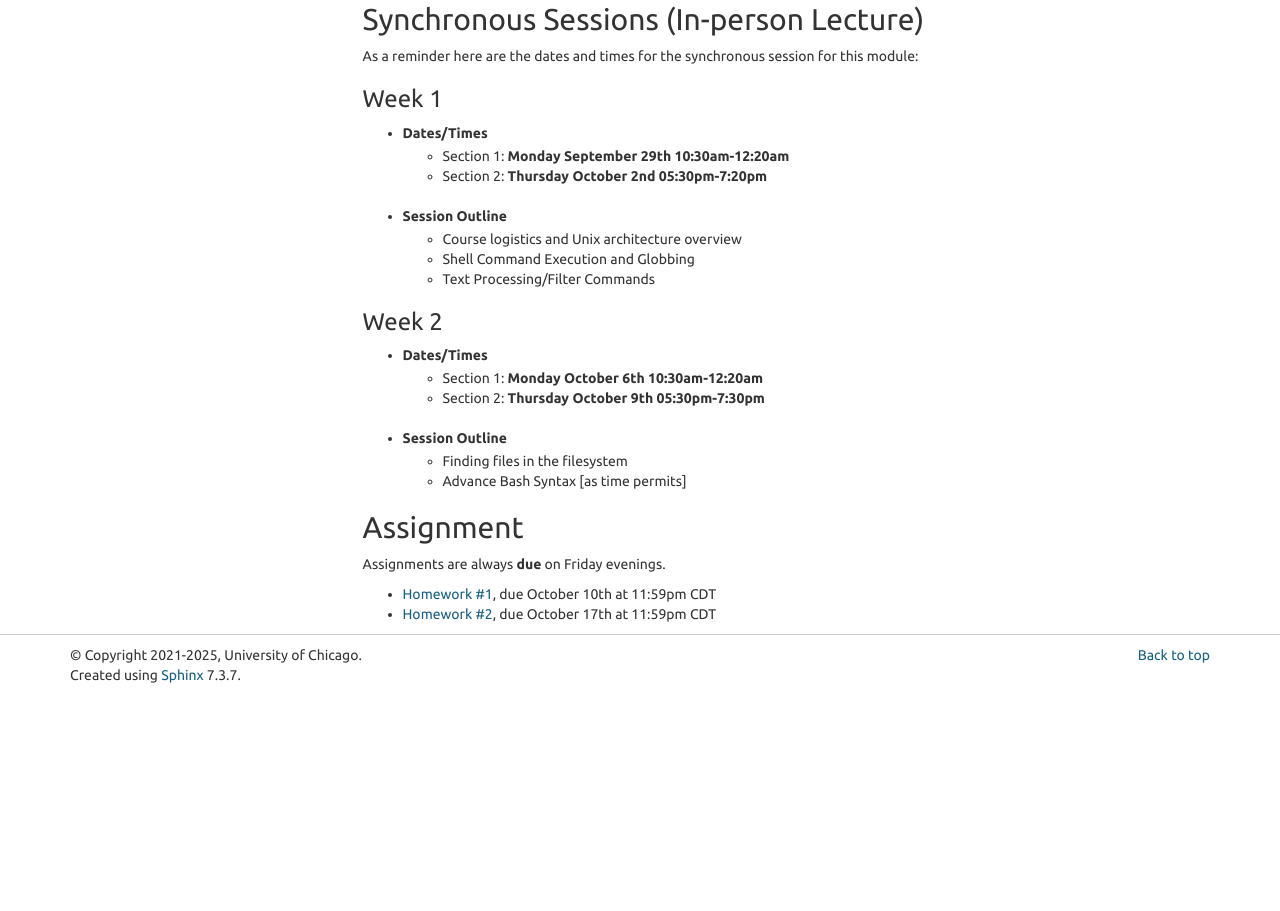
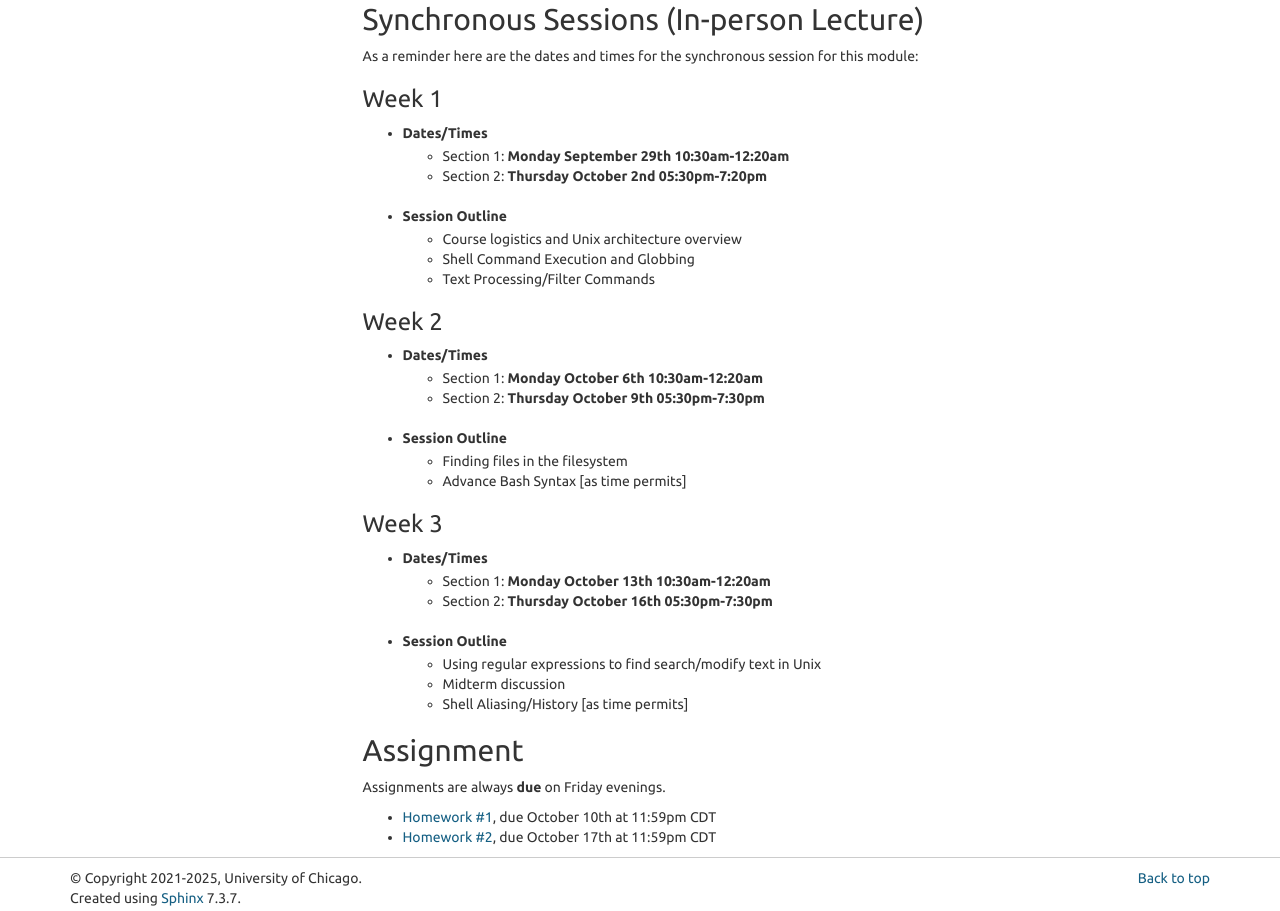
Before and after one commit to lsamuels/mpcs51082-site, a plain HTML site: page modules/m1/m1.html in a window 1280 px wide. Shown: the part 1008-1919 px from the top of the page. Before the commit the page ends 1703 px from the top, so only its background shows below. Drawn offline with Linux system fonts and the light colour scheme.

Commit message:
Update m1 information

```diff
--- a/modules/m1/m1.html
+++ b/modules/m1/m1.html
@@ -102,6 +102,7 @@
 <li><a class="reference internal" href="#synchronous-sessions-in-person-lecture">Synchronous Sessions (In-person Lecture)</a><ul>
 <li><a class="reference internal" href="#week-1">Week 1</a></li>
 <li><a class="reference internal" href="#week-2">Week 2</a></li>
+<li><a class="reference internal" href="#week-3">Week 3</a></li>
 </ul>
 </li>
 <li><a class="reference internal" href="#assignment">Assignment</a></li>
@@ -212,6 +213,28 @@ You can also find the videos under the “Panopto” tab on the MPCS 51082 canva
 </li>
 </ul>
 </section>
+<section id="week-3">
+<h3>Week 3<a class="headerlink" href="#week-3" title="Link to this heading">¶</a></h3>
+<ul class="simple">
+<li><dl class="simple">
+<dt>Dates/Times</dt><dd><ul>
+<li><p>Section 1: <strong>Monday October 13th 10:30am-12:20am</strong></p></li>
+<li><p>Section 2: <strong>Thursday October 16th  05:30pm-7:30pm</strong></p></li>
+</ul>
+</dd>
+</dl>
+</li>
+<li><dl class="simple">
+<dt>Session Outline</dt><dd><ul>
+<li><p>Using regular expressions to find search/modify text in Unix</p></li>
+<li><p>Midterm discussion</p></li>
+<li><p>Shell Aliasing/History [as time permits]</p></li>
+</ul>
+</dd>
+</dl>
+</li>
+</ul>
+</section>
 </section>
 <section id="assignment">
 <h2>Assignment<a class="headerlink" href="#assignment" title="Link to this heading">¶</a></h2>
```
Also changed, not shown: _sources/modules/m1/m1.rst.txt, searchindex.js.
